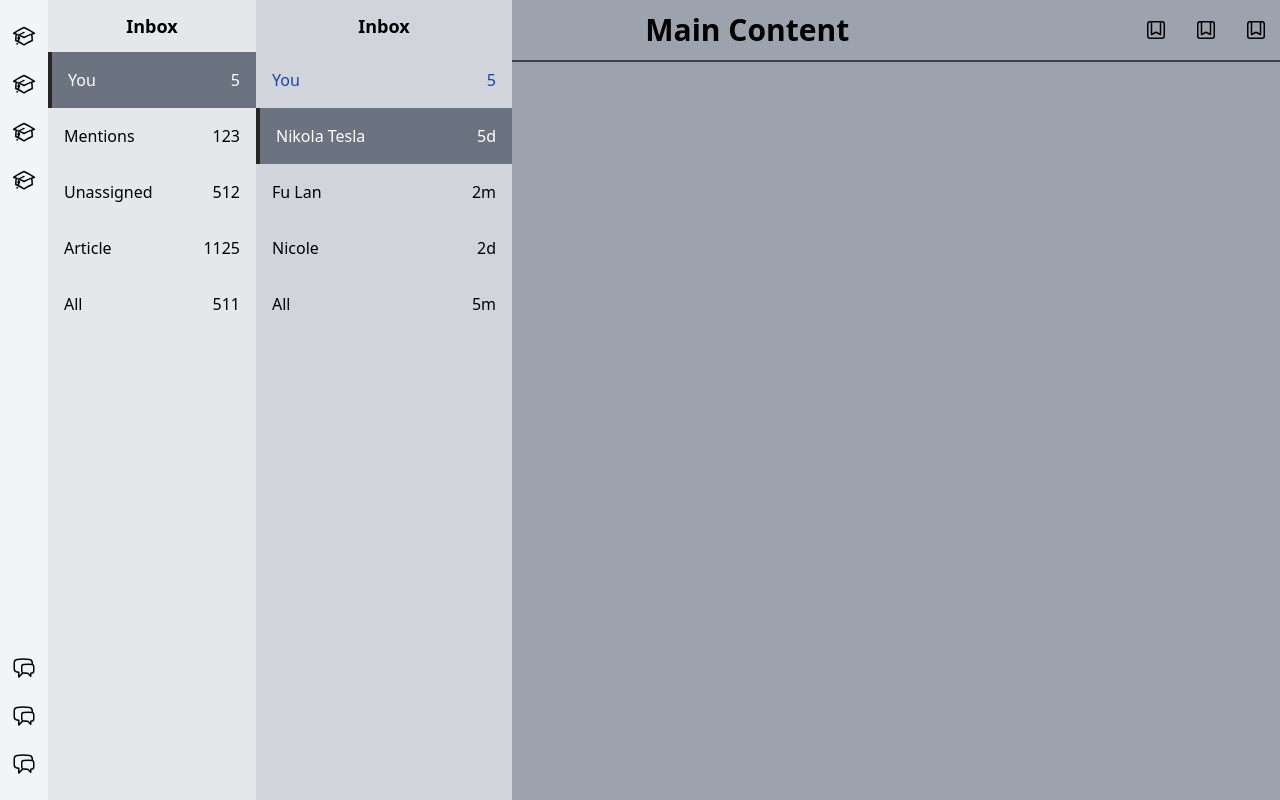
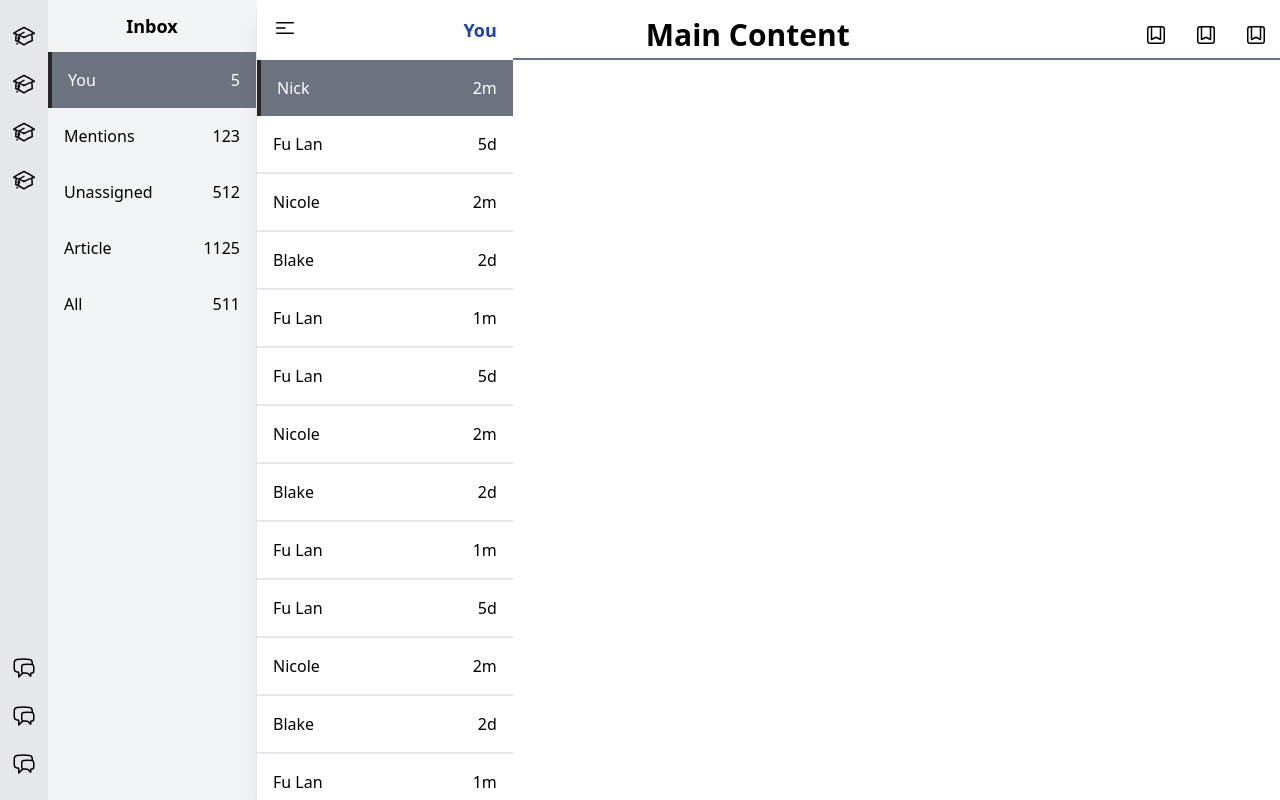
Before and after one commit to pkaranaxioned/codex, a Next.js app: page / in a window 1280 px wide. Built offline with nearby package versions, Linux system fonts and the light colour scheme.

Commit message:
Main content changes

```diff
--- a/components/MainContent.js
+++ b/components/MainContent.js
@@ -1,8 +1,11 @@
+import PrimaryNav from "./PrimaryNav";
 const MainContent = () => {
   return (
     <>
-      <div className="bg-gray-400 flex-auto text-center">
-        <div className="flex p-3 justify-between border-b-2 border-zinc-700 items-center">
+      <div className="bg-gray-400 flex-auto flex text-center bg-white rounded-tl-xl border-l shadow-xl">
+        <PrimaryNav />
+        <div className="pt-3 pb-3 flex-auto">
+          <div className="flex flex-auto justify-between h-12 items-center pl-3 pr-3 border-b-2 border-b-slate-500">
             <h1 className="text-3xl w-3/5 font-extrabold">Main Content</h1>
             <ul className="flex justify-between w-1/6 ">
               <li>
@@ -56,6 +59,7 @@ const MainContent = () => {
             </ul>
           </div>
         </div>
+      </div>
     </>
   );
 };
--- a/components/PrimaryNav.js
+++ b/components/PrimaryNav.js
@@ -1,30 +1,133 @@
 const PrimaryNav = () => {
+  const data = [
+    {
+      name: "Fu Lan",
+      day: "5d",
+    },
+    {
+      name: "Nicole",
+      day: "2m",
+    },
+    {
+      name: "Blake",
+      day: "2d",
+    },
+    {
+      name: "Fu Lan",
+      day: "1m",
+    },
+    {
+      name: "Fu Lan",
+      day: "5d",
+    },
+    {
+      name: "Nicole",
+      day: "2m",
+    },
+    {
+      name: "Blake",
+      day: "2d",
+    },
+    {
+      name: "Fu Lan",
+      day: "1m",
+    },
+    {
+      name: "Fu Lan",
+      day: "5d",
+    },
+    {
+      name: "Nicole",
+      day: "2m",
+    },
+    {
+      name: "Blake",
+      day: "2d",
+    },
+    {
+      name: "Fu Lan",
+      day: "1m",
+    },
+    {
+      name: "Fu Lan",
+      day: "5d",
+    },
+    {
+      name: "Nicole",
+      day: "2m",
+    },
+    {
+      name: "Blake",
+      day: "2d",
+    },
+    {
+      name: "Fu Lan",
+      day: "1m",
+    },
+    {
+      name: "Nicole",
+      day: "2m",
+    },
+    {
+      name: "Blake",
+      day: "2d",
+    },
+    {
+      name: "Nicole",
+      day: "2m",
+    },
+    {
+      name: "Blake",
+      day: "2d",
+    },
+    {
+      name: "Nicole",
+      day: "2m",
+    },
+    {
+      name: "Blake",
+      day: "2d",
+    },
+  ];
   return (
-    <div className="w-1/5 bg-gray-300">
-      <h1 className="text-center pt-3 pb-3 font-bold text-lg">Inbox</h1>
-      <ul className="flex flex-col overflow-y-auto">
-        <li className="flex justify-between p-4">
-          <a className="text-blue-800 w-full flex justify-between">
-            <h4>You</h4>
-            <span>5</span>
+    <div className="w-1/4 bg-white overflow-y-auto overflow-x-hidden h-screen flex flex-col">
+      <div className="flex justify-between p-4">
+        <div className="text-blue-800 w-full flex justify-between flex-none">
+          <svg
+            xmlns="http://www.w3.org/2000/svg"
+            fill="none"
+            viewBox="0 0 24 24"
+            strokeWidth="1.5"
+            stroke="black"
+            className="w-6 h-6"
+          >
+            <path
+              strokeLinecap="round"
+              strokeLinejoin="round"
+              d="M3.75 6.75h16.5M3.75 12H12m-8.25 5.25h16.5"
+            />
+          </svg>
+
+          <h4 className="font-bold text-lg">You</h4>
+        </div>
+      </div>
+      <ul className="flex flex-col flex-auto overflow-y-auto">
+        <li className="block p-4 bg-gray-500 text-white border-l-4 border-stone-800">
+          <a className="flex justify-between">
+            <h4>Nick</h4>
+            <span>2m</span>
           </a>
         </li>
-        <li className="flex justify-between p-4 bg-gray-500 text-white border-l-4 border-stone-800">
-          <h4>Nikola Tesla</h4>
-          <span>5d</span>
-        </li>
-        <li className="flex justify-between p-4">
-          <h4>Fu Lan</h4>
-          <span>2m</span>
-        </li>
-        <li className="flex justify-between p-4">
-          <h4>Nicole</h4>
-          <span>2d</span>
-        </li>
-        <li className="flex justify-between p-4">
-          <h4>All</h4>
-          <span>5m</span>
-        </li>
+        {data.map((item, i) => {
+          return (
+            <li key={i} className="block p-4 border-b-2">
+              <a className="flex justify-between">
+                <h4>{item.name}</h4>
+                <span>{item.day}</span>
+              </a>
+            </li>
+          );
+        })}
       </ul>
     </div>
   );
--- a/components/SideNav.js
+++ b/components/SideNav.js
@@ -1,7 +1,7 @@
 const SideNav = () => {
   return (
     <div className="w-1/5 h-screen flex">
-      <ul className="flex flex-col justify-between p-3 bg-gray-100">
+      <ul className="flex flex-col justify-between p-3 bg-gray-200">
         <li>
           <ul>
             <li className="pt-3 pb-3">
@@ -123,7 +123,7 @@ const SideNav = () => {
           </ul>
         </li>
       </ul>
-      <div className="w-full bg-gray-200">
+      <div className="w-full bg-gray-100">
         <h1 className="text-center pt-3 pb-3 font-bold text-lg">Inbox</h1>
         <ul className="flex flex-col">
           <li className="flex justify-between p-4 bg-gray-500 text-white border-l-4 border-stone-800">
--- a/pages/_app.js
+++ b/pages/_app.js
@@ -1,7 +1,7 @@
-import '../styles/globals.css'
+import "../styles/globals.css";
 
 function MyApp({ Component, pageProps }) {
-  return <Component {...pageProps} />
+  return <Component {...pageProps} />;
 }
 
-export default MyApp
+export default MyApp;
--- a/pages/index.js
+++ b/pages/index.js
@@ -1,6 +1,5 @@
 import Layout from "../components/Layout";
 import MainContent from "../components/MainContent";
-import PrimaryNav from "../components/PrimaryNav";
 import SideNav from "../components/SideNav";
 
 export default function Home() {
@@ -8,7 +7,6 @@ export default function Home() {
     <Layout title="Codex">
       <main className="bg-slate-100 flex">
         <SideNav />
-        <PrimaryNav />
         <MainContent />
       </main>
 
```
Also changed, not shown: tailwind.config.js (indentation only). Lines whose indentation alone changed are shown as unchanged.
